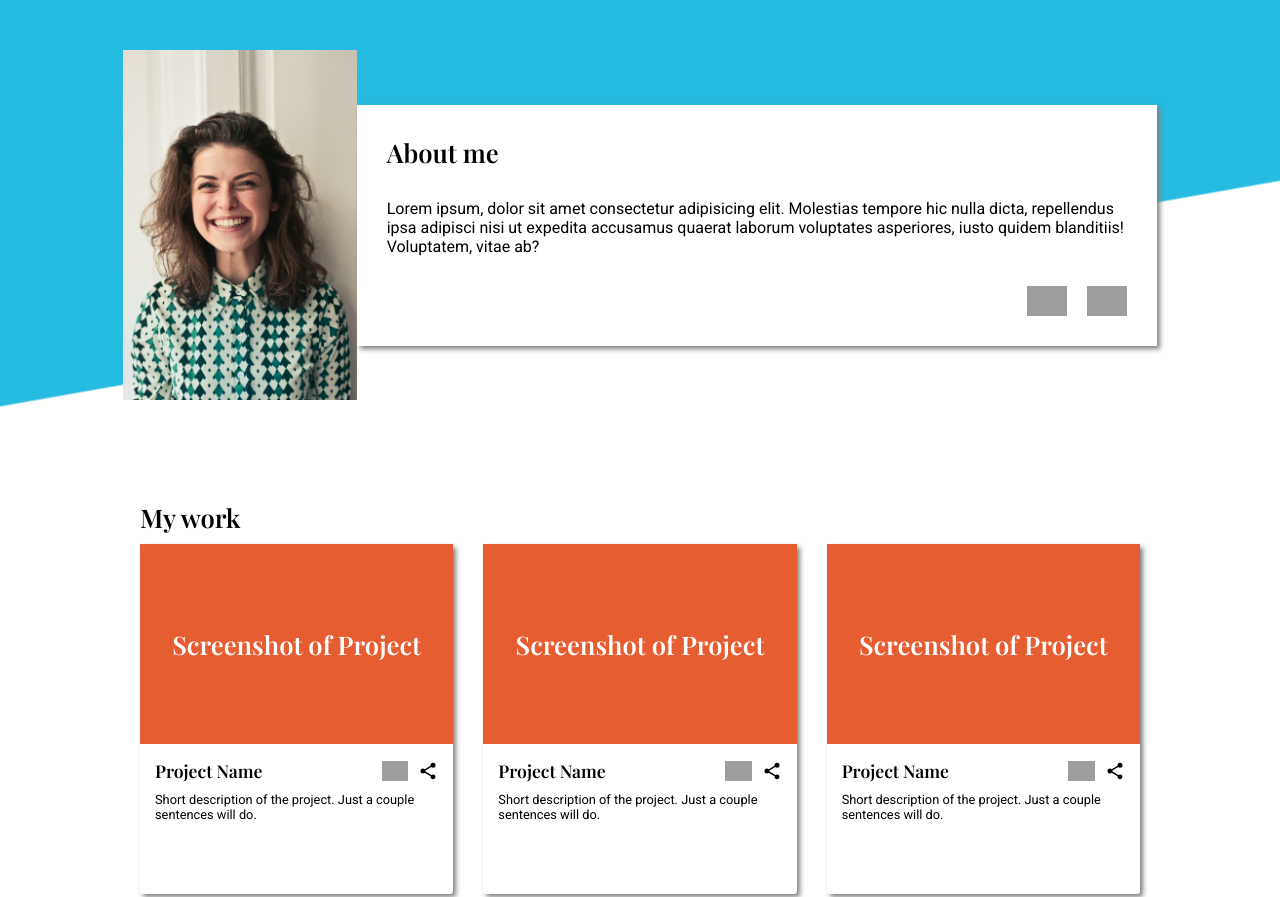
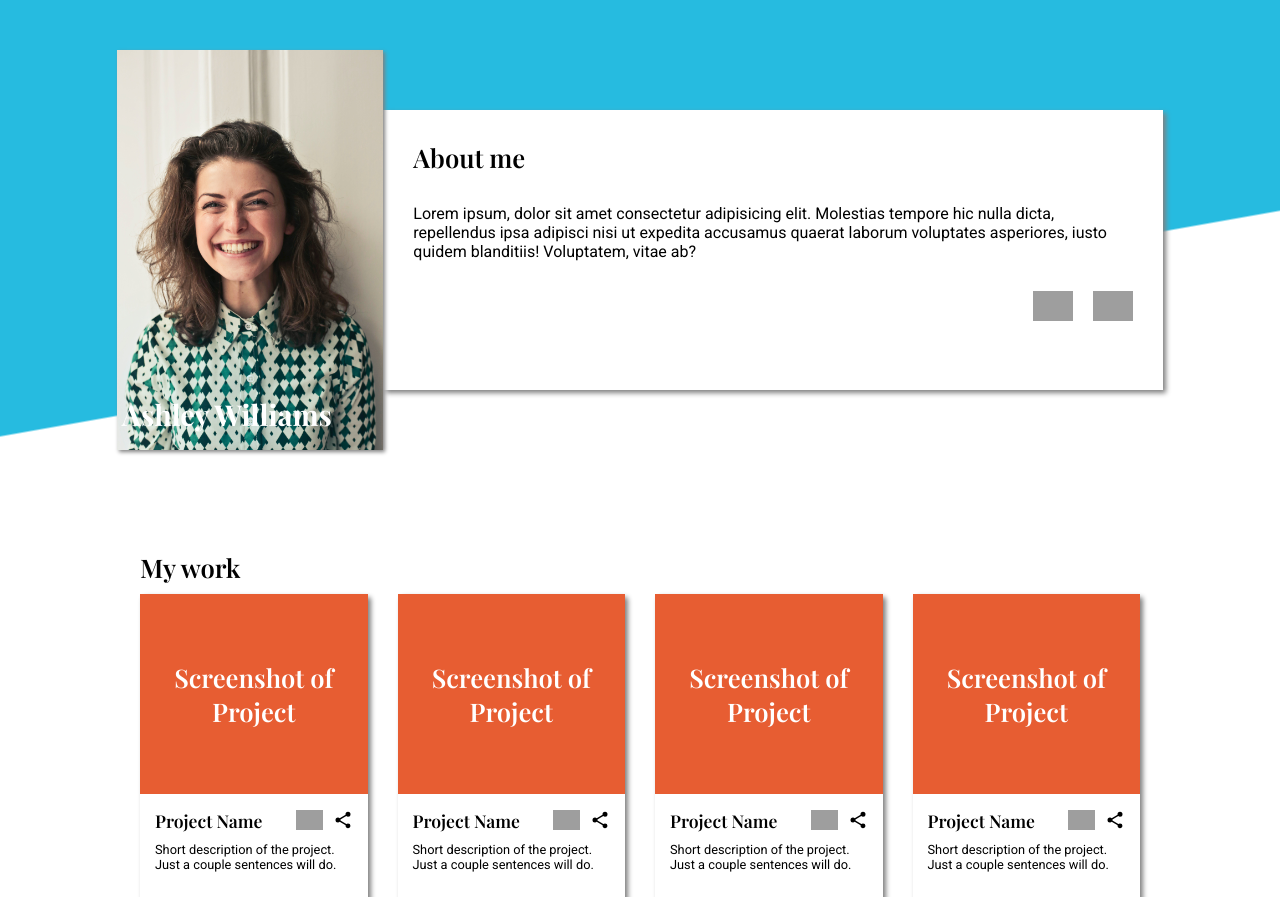
Before and after one commit to pbrebner/homepage, a website built with webpack: page dist/index.html in a window 1280 px wide. Shown: the top 897 px of the page. Built offline with nearby package versions, Linux system fonts and the light colour scheme; grey boxes are pictures that could not be loaded; files whose address does not match are found by name.

Commit message:
Finish responsive layout

```diff
--- a/dist/index.html
+++ b/dist/index.html
@@ -16,18 +16,21 @@
     </head>
     <body class="body">
         <section class="aboutSection">
+            <div class="aboutContainer">
                 <img
                     alt="About me"
                     src="./assets/profile-portrait.jpg"
                     class="aboutImage"
                 />
+                <h1>Ashley Williams</h1>
                 <div class="aboutText">
                     <h2>About me</h2>
                     <p>
-                    Lorem ipsum, dolor sit amet consectetur adipisicing elit.
-                    Molestias tempore hic nulla dicta, repellendus ipsa adipisci
-                    nisi ut expedita accusamus quaerat laborum voluptates
-                    asperiores, iusto quidem blanditiis! Voluptatem, vitae ab?
+                        Lorem ipsum, dolor sit amet consectetur adipisicing
+                        elit. Molestias tempore hic nulla dicta, repellendus
+                        ipsa adipisci nisi ut expedita accusamus quaerat laborum
+                        voluptates asperiores, iusto quidem blanditiis!
+                        Voluptatem, vitae ab?
                     </p>
                     <div class="aboutIcons">
                         <img
@@ -36,6 +39,7 @@
                         <img
                             src="https://cdn.jsdelivr.net/gh/devicons/devicon/icons/linkedin/linkedin-plain.svg"
                         />
+                    </div>
                 </div>
             </div>
         </section>
@@ -169,7 +173,7 @@
                     </div>
                     <div class="email">
                         <img src="./assets/email-outline.svg" />
-                        <div>ashleywilliams.is.not.real@email.com</div>
+                        <div>ashley.is.not.real@email.com</div>
                     </div>
                 </div>
                 <div class="contactIcons">
--- a/dist/styles.css
+++ b/dist/styles.css
@@ -16,7 +16,7 @@
 }
 
 section {
-    padding: 50px;
+    padding: 20px;
 }
 
 h2 {
@@ -33,38 +33,93 @@ h2 {
         rgb(38, 187, 224) 60%,
         white calc(60% + 2px)
     );
+
     display: flex;
     justify-content: center;
-    align-items: center;
 }
 
-/*
-.aboutBackground {
-    z-index: -1;
-    position: absolute;
-    background-color: rgb(38, 187, 224);
-    width: calc(2 * 100vw);
-    height: 1000px;
-    top: -51%;
-    rotate: -7deg;
+.aboutContainer {
+    display: grid;
+
+    grid-template-areas:
+        "image"
+        "header"
+        "text";
 }
-*/
+
+h1 {
+    padding: 5px;
+    color: white;
+    font-family: "Playfair Display", serif;
+    font-size: 1.8rem;
+    z-index: 3;
+
+    grid-area: header;
+}
 
 .aboutImage {
-    height: 350px;
+    height: 100%;
+    width: 100%;
+    object-fit: cover;
+
+    box-shadow: 2px 2px 4px grey;
+    z-index: 2;
+
+    max-width: 500px;
+    max-height: 400px;
+
+    grid-row: image / header;
+    grid-column: 1/-1;
+}
+
+@media (min-width: 540px) {
+    section {
+        padding: 50px;
+    }
+
+    .aboutContainer {
+        grid-template-areas:
+            "image image header header"
+            "image image text text"
+            "image image text text"
+            "image image text text";
+
+        grid-template-rows: 60px auto auto auto;
+    }
+
+    .aboutImage {
+        grid-area: image;
+    }
+}
+
+@media (min-width: 900px) {
+    .aboutContainer {
+        grid-template-areas:
+            "image image blank-top blank-top"
+            "image image text text"
+            "image image text text"
+            "image image text text"
+            "header header blank-bottom blank-bottom";
+
+        grid-template-rows: 60px auto auto auto 60px;
+    }
+
+    .aboutImage {
+        grid-row: image / header;
+    }
 }
 
 .aboutText {
     background-color: white;
     padding: 30px;
     box-shadow: 3px 3px 5px grey;
-
-    max-height: 300px;
-    max-width: 800px;
+    max-width: 780px;
 
     display: flex;
     flex-direction: column;
     gap: 30px;
+
+    grid-area: text;
 }
 
 .aboutIcons {
@@ -92,7 +147,7 @@ h2 {
 .projects {
     margin-top: 10px;
     display: grid;
-    grid-template-columns: repeat(auto-fill, minmax(240px, 1fr));
+    grid-template-columns: repeat(auto-fill, minmax(180px, 1fr));
     gap: 30px;
 }
 
@@ -108,6 +163,7 @@ h2 {
     color: white;
     font-size: 1.6rem;
 
+    text-align: center;
     display: flex;
     align-items: center;
     justify-content: center;
@@ -149,15 +205,18 @@ h2 {
 /* Contact Section */
 
 .contactSection {
+    padding: 0px;
     background-color: rgb(38, 187, 224);
     color: white;
     display: flex;
-    gap: 30px;
+    flex-direction: column;
+    gap: 10px;
     justify-content: center;
     align-items: center;
 }
 
 .contactText {
+    padding: 50px;
     display: flex;
     flex-direction: column;
     gap: 15px;
@@ -190,5 +249,25 @@ h2 {
 }
 
 .contactImage {
-    height: 300px;
+    height: 100%;
+    width: 100%;
+    object-fit: cover;
 }
+
+@media (min-width: 600px) {
+    .contactSection {
+        padding: 30px;
+        flex-direction: row;
+        gap: 0px;
+    }
+
+    .contactImage {
+        max-width: 240px;
+    }
+}
+
+@media (min-width: 900px) {
+    .contactImage {
+        max-width: 400px;
+    }
+}
```
Lines whose indentation alone changed are shown as unchanged.
